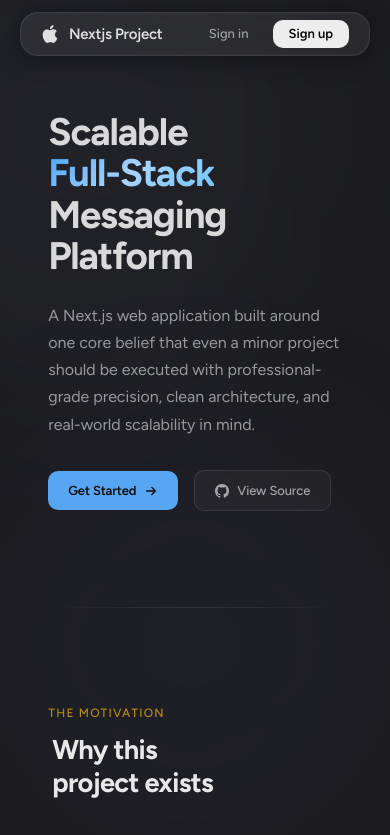
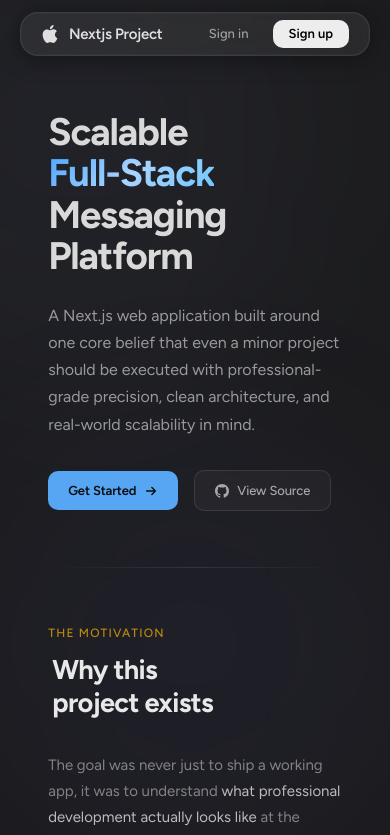
Before and after one commit to dev0302/nextjs-project-1, a Next.js app: page / in a window 390 px wide. Shown: the top 835 px of the page. Built offline with nearby package versions, Linux system fonts and the light colour scheme; no server answers.

Commit message:
13 May (Midnight of 12 May) 12:04 AM, added media queires

```diff
--- a/src/app/page.tsx
+++ b/src/app/page.tsx
@@ -19,7 +19,7 @@ export default async function Page() {
       <div className="relative z-10 w-11/12 sm:w-10/12  px-8 mx-auto flex flex-col pb-32">
 
         {/* ─────────── HERO ─────────── */}
-        <section className="mt-28 mb-24 flex flex-col gap-6 max-w-3xl">
+        <section className="mt-28 mb-14 sm:mb-24 flex flex-col gap-6 max-w-3xl">
 
           {/* headline */}
           <h1
@@ -72,7 +72,7 @@ export default async function Page() {
         </section>
 
         {/* ─────────── DIVIDER ─────────── */}
-        <div className="w-full h-px bg-gradient-to-r from-transparent via-white/10 to-transparent mb-24" />
+        <div className="w-full h-px bg-gradient-to-r from-transparent via-white/10 to-transparent mb-14 sm:mb-24" />
 
         {/* ─────────── WHY I BUILT THIS ─────────── */}
         <section className="mb-24 flex flex-col md:flex-row gap-8 items-start">
```
